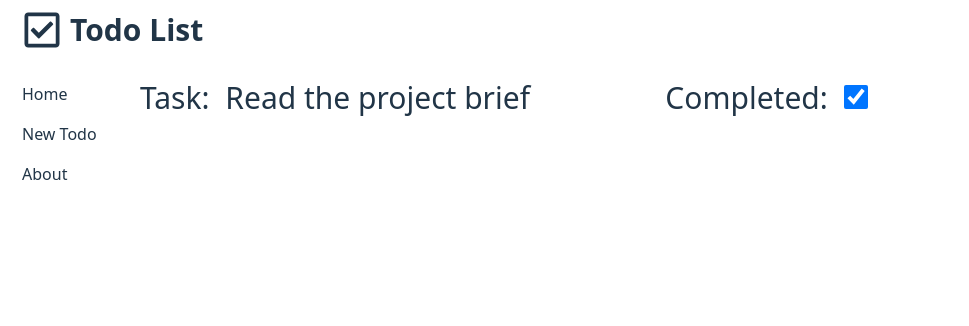
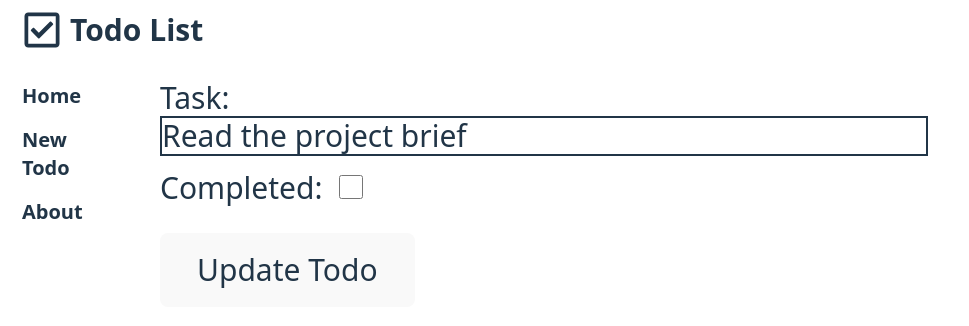
Before and after one commit to rbc33/todo-react-miniproject, a React (Vite) app: page /todo/1 in a window 1280 px wide. Shown: the top 326 px of the page, without its empty margins (0-969 px from the left). Built offline with nearby package versions, Linux system fonts and the light colour scheme; the HTML template or start-up script is replaced by a standard one.

Commit message:
improved updateTodo

```diff
--- a/src/App.tsx
+++ b/src/App.tsx
@@ -19,7 +19,7 @@ function App() {
 				</Link>
 			</nav>
 			<div className="flex">
-				<aside className="w-30 flex flex-col gap-4 border-2 border-white h-screen p-5">
+				<aside className="w-35 flex flex-col gap-4 border-2 border-white h-screen p-5 font-bold text-xl">
 					<Link to="/">Home</Link>
 					<Link to="/addtodo">New Todo</Link>
 					<Link to="/about">About</Link>
--- a/src/components/AddTodo.tsx
+++ b/src/components/AddTodo.tsx
@@ -1,5 +1,6 @@
 import { useState } from 'react'
 import useTodoStore from '../store/store'
+import { useNavigate } from 'react-router-dom'
 // import List from './List'
 
 const AddTodo = () => {
@@ -7,10 +8,12 @@ const AddTodo = () => {
 	const [task, setTask] = useState<string>()
 	const [completed, setCompleted] = useState<boolean>(false)
 	const newId = Math.max(...todos.map((t) => t.id))
+	const navigate = useNavigate()
 
 	const handleClick = () => {
 		if (task) {
 			addTodo({ id: newId, task: task, completed: completed })
+			navigate('/')
 		}
 	}
 	return (
--- a/src/components/TodoDetail.tsx
+++ b/src/components/TodoDetail.tsx
@@ -1,4 +1,5 @@
-import { useParams } from 'react-router-dom'
+import { useState } from 'react'
+import { useNavigate, useParams } from 'react-router-dom'
 import useTodoStore from '../store/store'
 // import useTodoStore, { type Todo } from '../store/store'
 
@@ -9,26 +10,42 @@ import useTodoStore from '../store/store'
 const TodoDetail = () => {
 	// const TodoDetail = ({ todos }: Props) => {
 	const { id } = useParams()
-	const { todos, toggleTodo, updateTodo } = useTodoStore()
+	const { todos, updateTodo } = useTodoStore()
+	const [task, setTask] = useState<string>()
+	const [completed, setCompleted] = useState<boolean>(false)
 	const todo = todos.find((t) => t.id === parseInt(id!))
+	const navigate = useNavigate()
+
+	const handleClick = () => {
+		if (typeof task === 'string') {
+			updateTodo({ id: todo!.id, task: task, completed: completed })
+			navigate('/')
+		}
+	}
 
 	return (
-		<div className="text-3xl space-x-2 p-5">
+		<div className="text-3xl space-x-2 space-y-3.5 p-5">
 			<label>Task: </label>
+			<br />
 			<input
+				className="border-2 w-[60vw]"
 				type="text"
 				placeholder={todo?.task}
 				defaultValue={todo?.task}
-				onChange={(e) => updateTodo({ ...todo!, task: e.target.value })}
+				onChange={(e) => setTask(e.target.value)}
 			/>
+			<br />
 			<label htmlFor={todo!.id.toString()}>Completed:</label>
 			<input
 				className="size-6 ml-2"
 				type="checkbox"
-				checked={todo!.completed}
-				onClick={() => toggleTodo(todo!.id)}
+				onClick={() => setCompleted(!todo!.completed)}
 				id={todo!.id.toString()}
 			/>
+			<br />
+			<button className="mt-5" onClick={handleClick}>
+				Update Todo
+			</button>
 		</div>
 	)
 }
```
